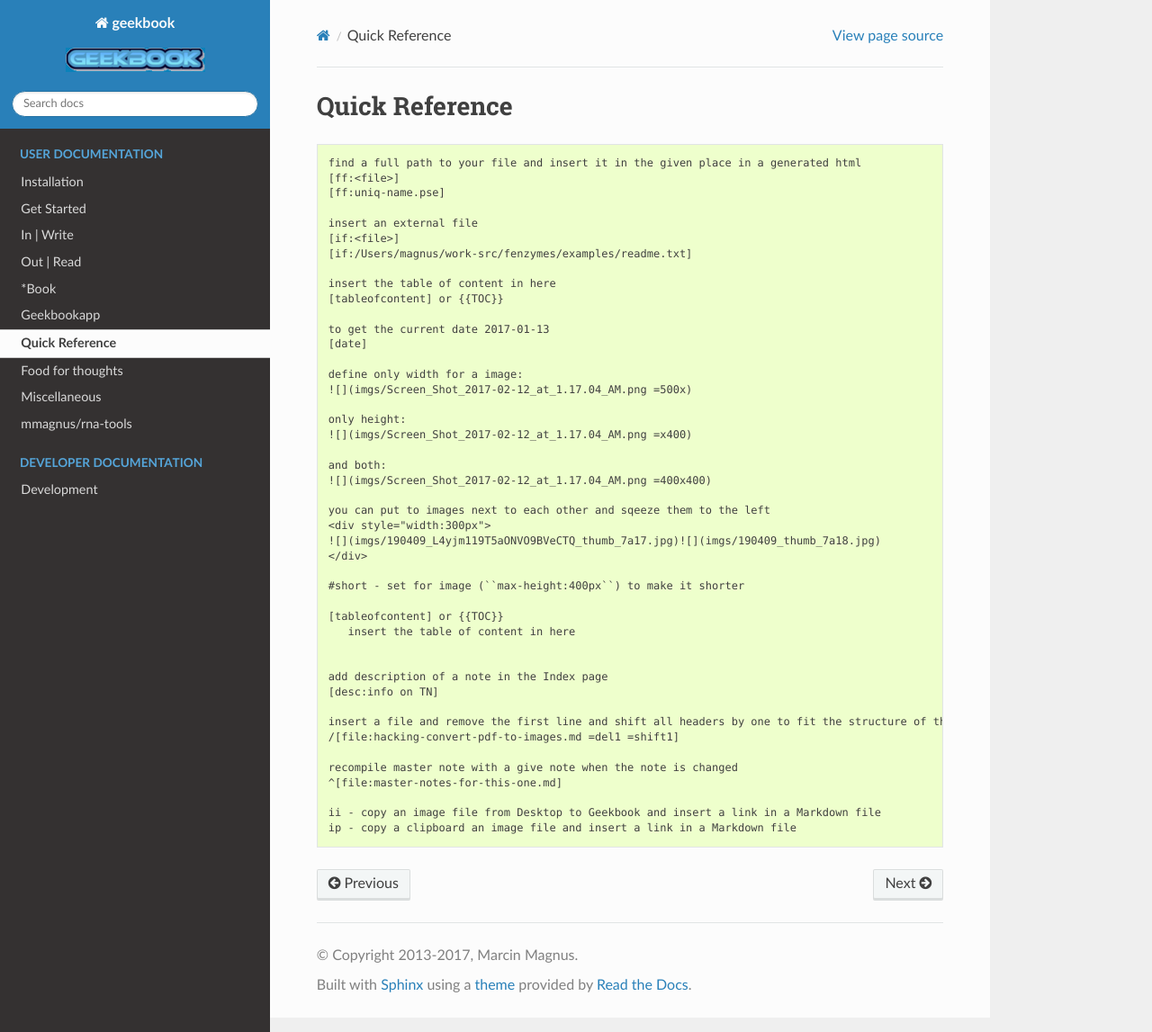
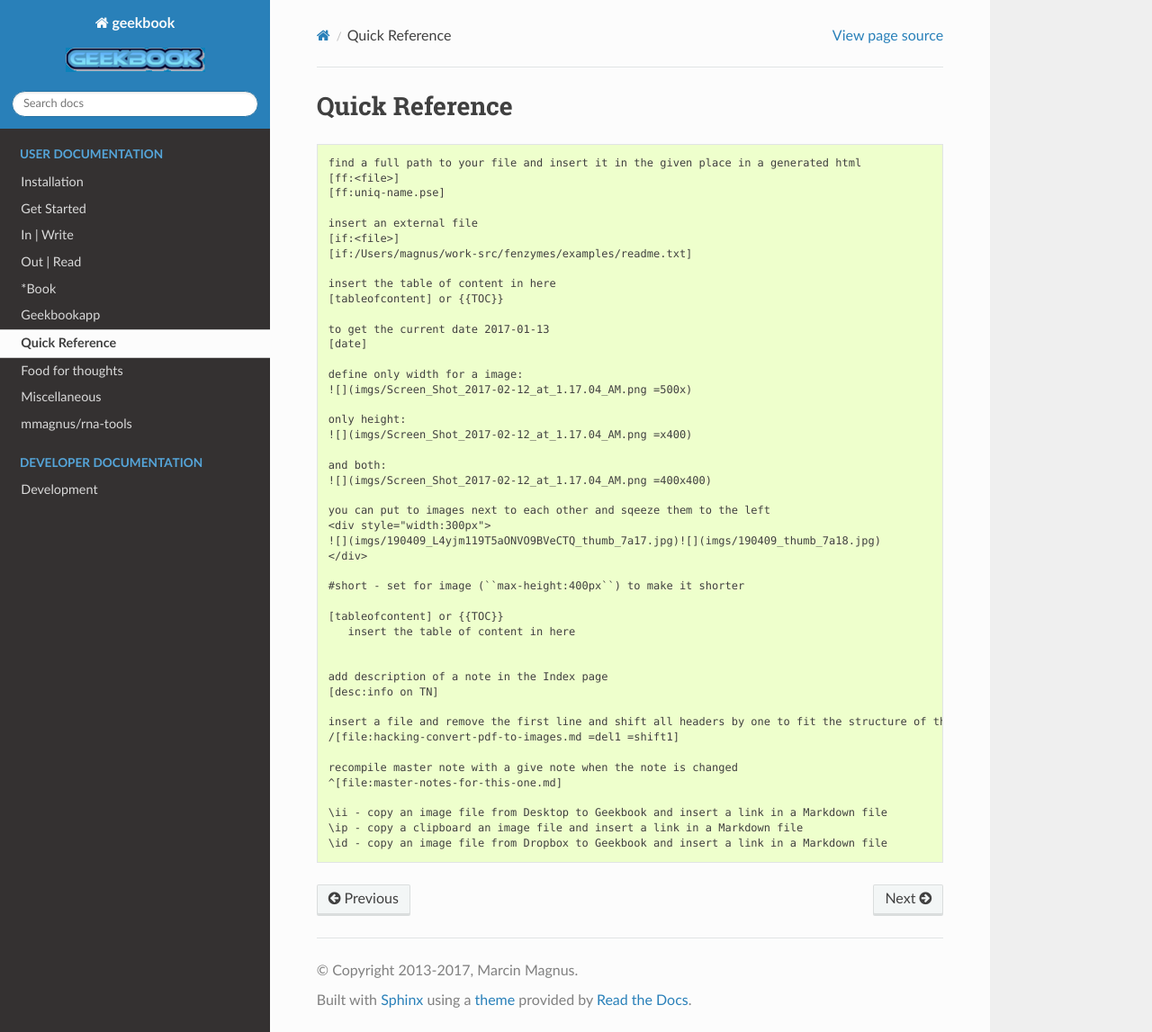
Before and after one commit to mmagnus/geekbook, a Sphinx documentation site: the page built from docs/source/quickref.rst, in a window 1280 px wide and 1147 px high. Shown: the whole window at 90% size. Built offline with Sphinx 7.4.7 and the Read the Docs theme 2.0.0, drawn with Linux system fonts in a browser that asks for light colours.

Commit message:
import images: change tag to \ii, \ip, \id

```diff
--- a/docs/source/quickref.rst
+++ b/docs/source/quickref.rst
@@ -46,5 +46,6 @@ Quick Reference
      recompile master note with a give note when the note is changed
      ^[file:master-notes-for-this-one.md]
 
-     ii - copy an image file from Desktop to Geekbook and insert a link in a Markdown file
-     ip - copy a clipboard an image file and insert a link in a Markdown file
+     \ii - copy an image file from Desktop to Geekbook and insert a link in a Markdown file
+     \ip - copy a clipboard an image file and insert a link in a Markdown file
+     \id - copy an image file from Dropbox to Geekbook and insert a link in a Markdown file
```
Also changed, not shown: 2 other files.
